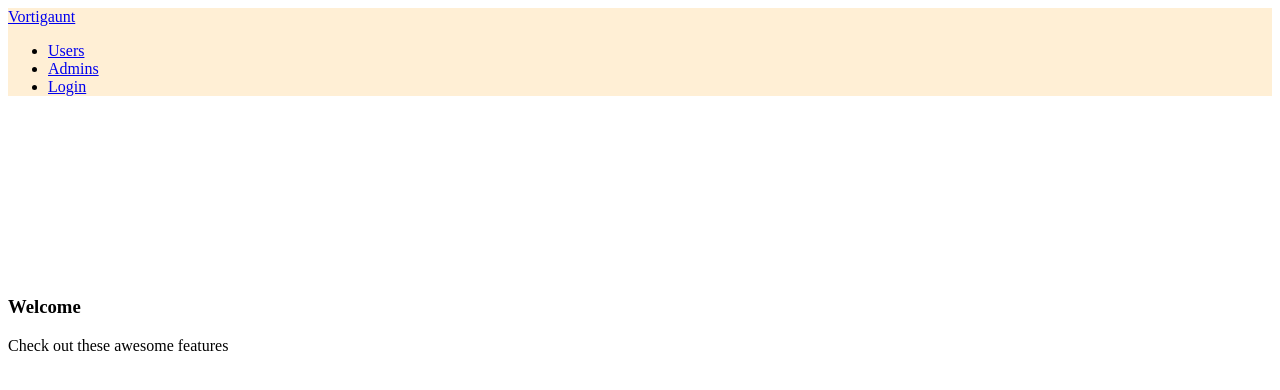
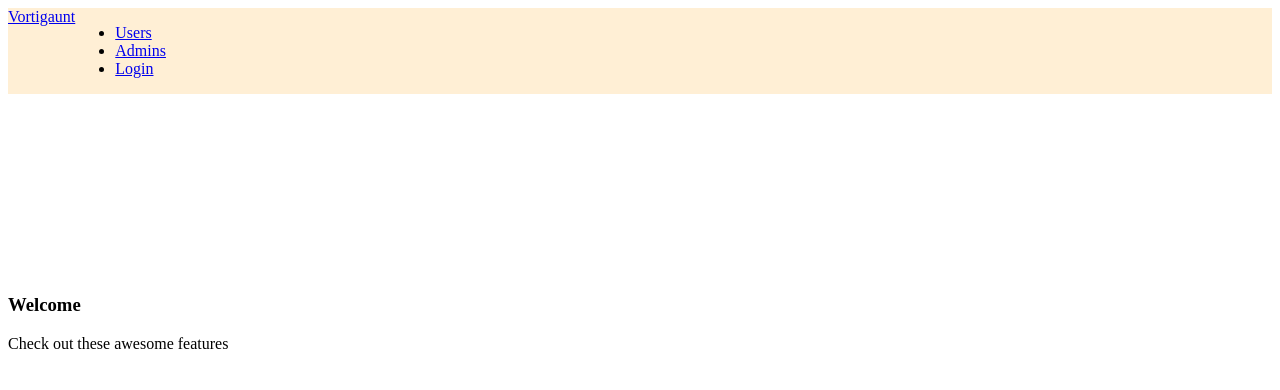
Before and after one commit to DoroGi/React-SSR, a React app: page / in a window 1280 px wide. Shown: the top 390 px of the page. Built offline with nearby package versions, Linux system fonts and the light colour scheme; the HTML template or start-up script is replaced by a standard one.

Commit message:
Better build scripts

```diff
--- a/src/app/components/organisms/style.css
+++ b/src/app/components/organisms/style.css
@@ -1,3 +1,4 @@
 .nav {
     background-color: papayawhip;
+    display: flex;
 }
```
Also changed, not shown: package.json (+19 -18 lines), src/app/components/organisms/Header.tsx (+4 -8 lines), 1 other file (tests, documents, lock files or other folders).
